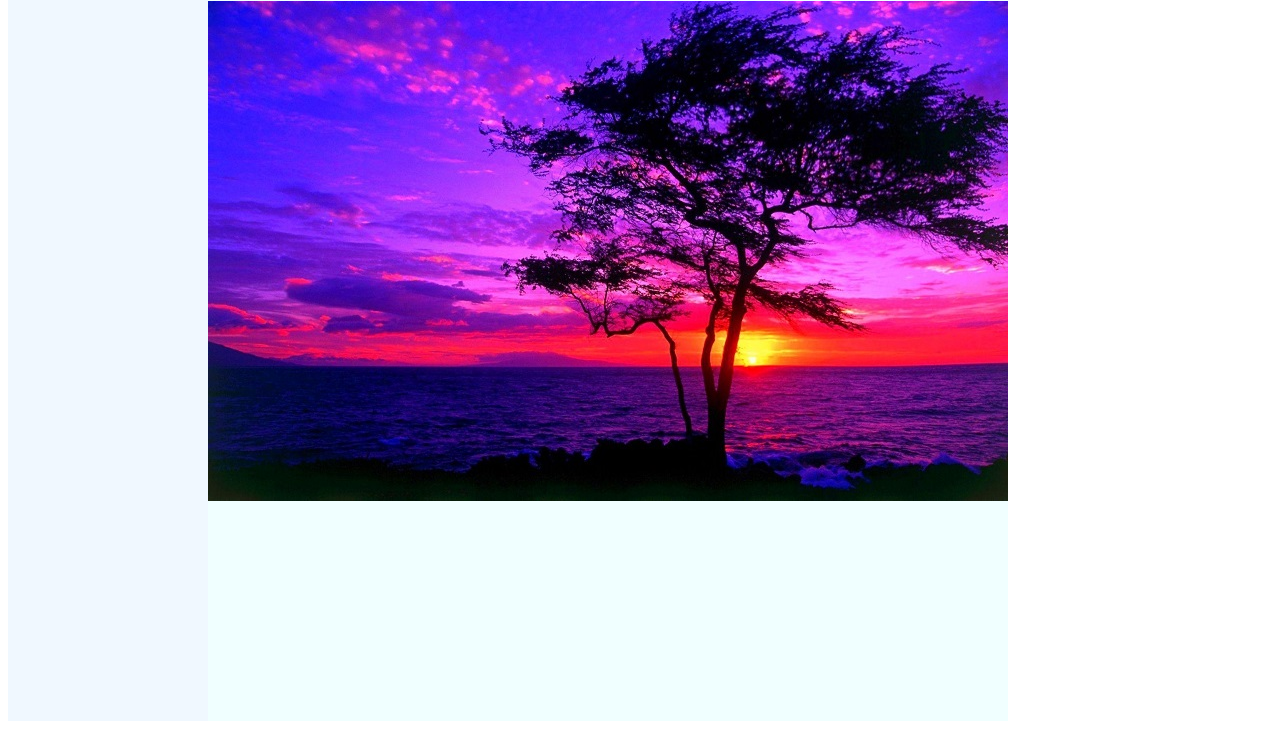
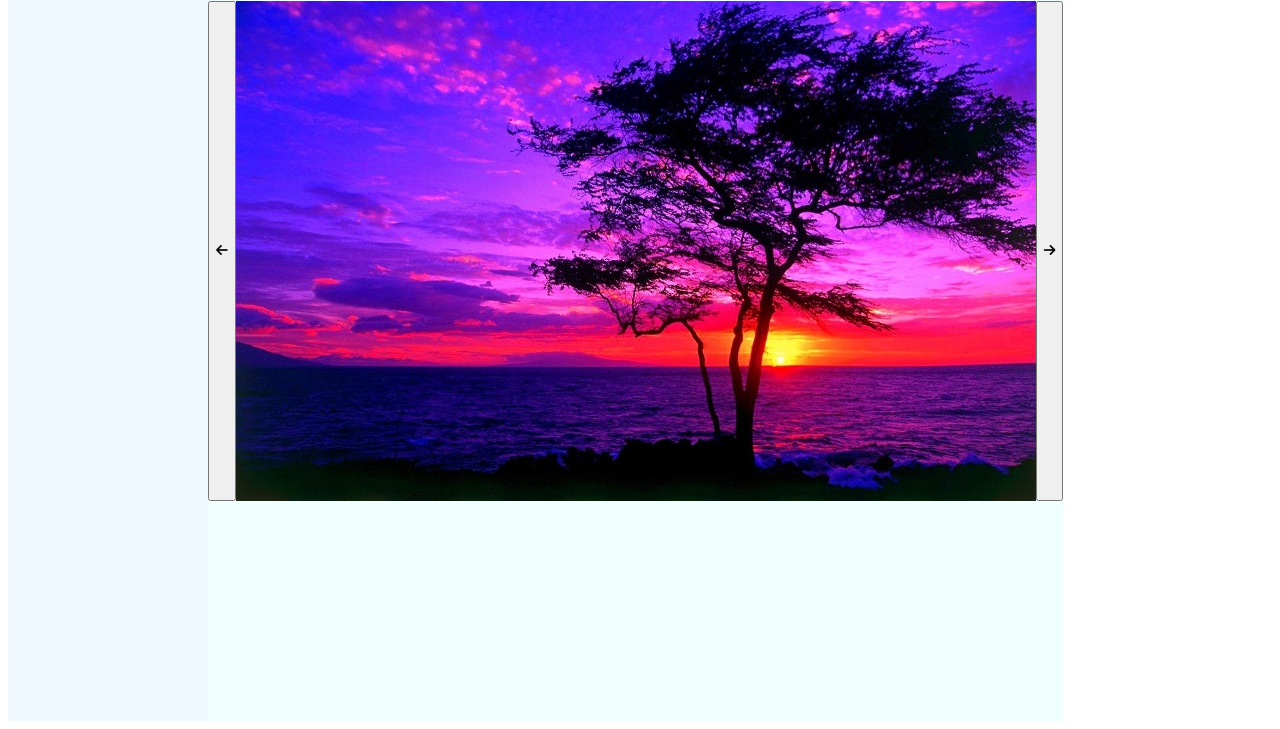
Before and after one commit to ImpeccableN/dynamic-user-interface, a website built with webpack: page src/template.html in a window 1280 px wide. Shown: the part 87-816 px from the top of the page. Built offline with nearby package versions, Linux system fonts and the light colour scheme.

Commit message:
added buttons with arrow icon to front and back of imgFrame

```diff
--- a/src/imageCarousel.js
+++ b/src/imageCarousel.js
@@ -8,6 +8,7 @@ const carouselImgArr = Array.from(
 );
 
 let timeOutVar;
+let currentImg = 0;
 
 const assignImg = function () {
   for (let i = 0; i < carouselImgArr.length; i++) {
@@ -17,7 +18,6 @@ const assignImg = function () {
 };
 
 const nextImgOnTimeOut = function () {
-  let currentImg = 0;
   timeOutVar = setInterval(() => {
     carouselImgArr[currentImg].setAttribute("style", "display: none");
     currentImg++;
--- a/src/menustyles.css
+++ b/src/menustyles.css
@@ -1,3 +1,7 @@
+.flex-container {
+    display: flex;
+}
+
 .menuButton {
     height: 20px;
     width: 20px;
@@ -26,3 +30,7 @@ body {
     background-color: azure;
     /* width: 100%; */
 }
+
+.flip-horizontally {
+    transform: scaleX(-1);
+}
--- a/src/template.html
+++ b/src/template.html
@@ -22,7 +22,8 @@
     </div>
     <div id="content">
       <h1>Look at this Dropdown Menu!</h1>
-      <div id="imageCarousel">
+      <div id="imageCarousel" class="flex-container">
+        <button id="prevImg"><i class="fa-solid fa-arrow-right flip-horizontally"></i></button>
         <div id="imageFrame">
           <div id="imageContainer">
             <img id="img1" class="carouselImg">
@@ -30,6 +31,7 @@
             <img id="img3" class="carouselImg">
           </div>
         </div>
+        <button id="prevImg"><i class="fa-solid fa-arrow-right"></i></button>
       </div>
     </div>
   </body>
```
